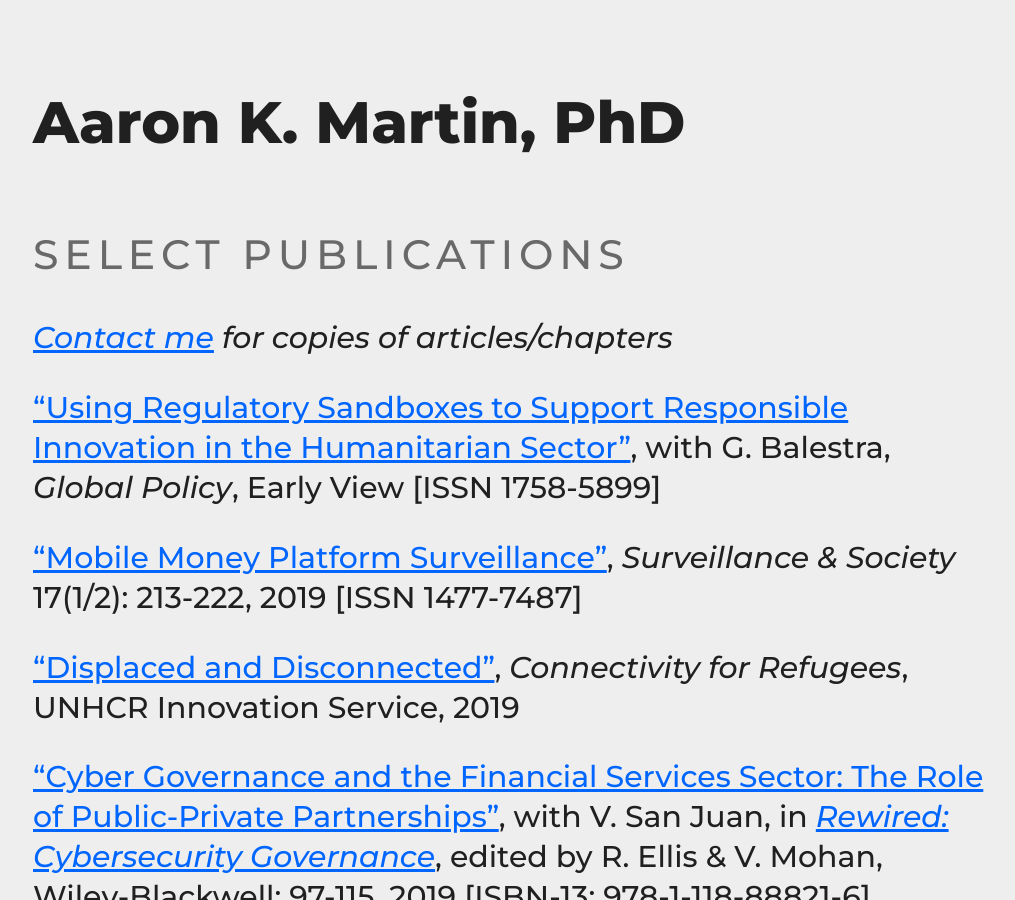
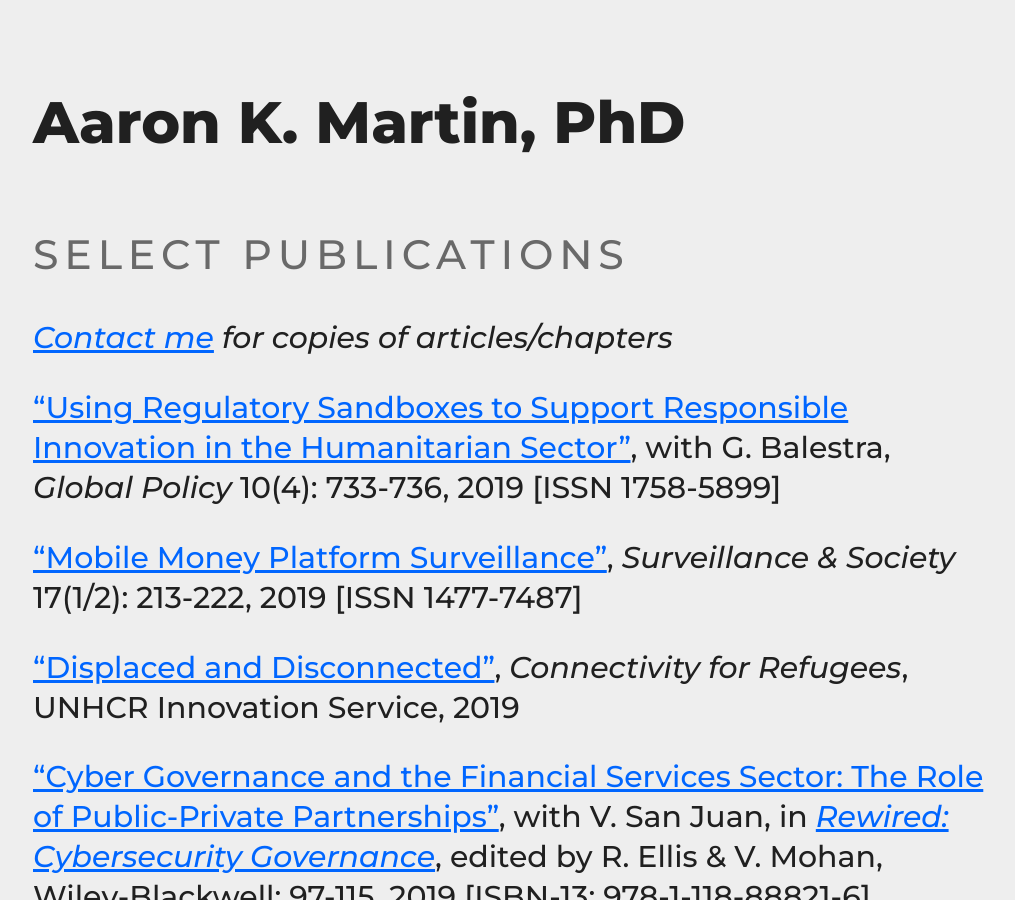
Before and after one commit to haroonalrasheed/641a, a Jekyll site: the page built from select-publications/index.md, in a window 1280 px wide and 900 px high. Shown: the whole window, without its empty margins (131-1146 px from the left). Built offline with Jekyll 4.4.1, drawn with Linux system fonts in a browser that asks for light colours.

Commit message:
Update index.md

```diff
--- a/select-publications/index.md
+++ b/select-publications/index.md
@@ -7,7 +7,7 @@ title: Select Publications
 
 _[Contact me](mailto:a.k.martin@alumni.lse.ac.uk) for copies of articles/chapters_
 
-["Using Regulatory Sandboxes to Support Responsible Innovation in the Humanitarian Sector"](https://doi.org/10.1111/1758-5899.12729), with G. Balestra, _Global Policy_, Early View [ISSN 1758-5899]
+["Using Regulatory Sandboxes to Support Responsible Innovation in the Humanitarian Sector"](https://doi.org/10.1111/1758-5899.12729), with G. Balestra, *Global Policy* 10(4): 733-736, 2019 [ISSN 1758-5899]
 
 ["Mobile Money Platform Surveillance"](https://doi.org/10.24908/ss.v17i1/2.12924), *Surveillance & Society* 17(1/2): 213-222, 2019 [ISSN 1477-7487]
 
```
